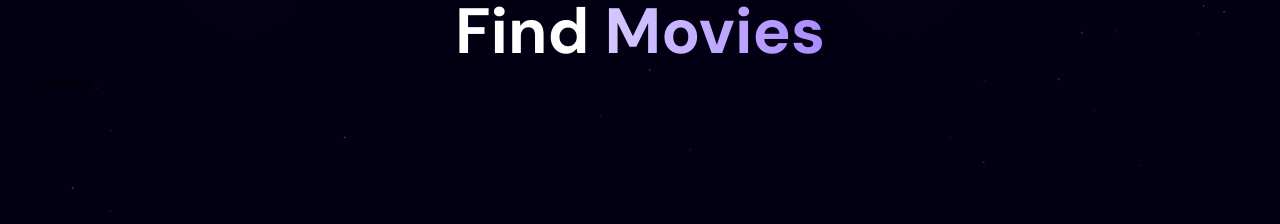
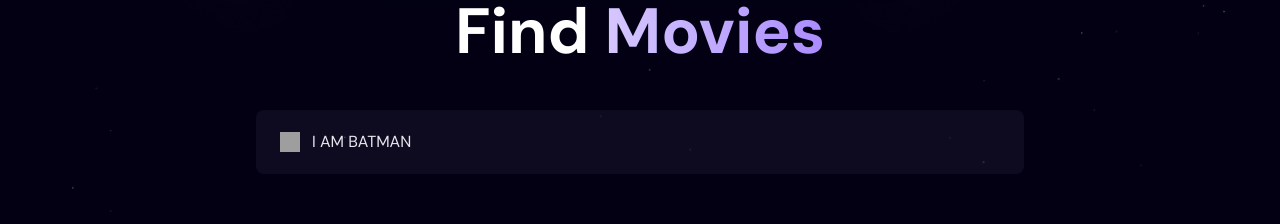
Before and after one commit to jihanv/movieapp, a React app: page / in a window 1280 px wide. Shown: the part 470-694 px from the top of the page. Built offline with nearby package versions, Linux system fonts and the light colour scheme; grey boxes are pictures that could not be loaded; the HTML template or start-up script is replaced by a standard one.

Commit message:
Add search component.

```diff
--- a/src/App.jsx
+++ b/src/App.jsx
@@ -1,7 +1,9 @@
-import React from 'react'
+import React, { useState } from 'react'
 import Search from './components/Search'
 
 const App = () => {
+
+  const [searchTerm, setSearchTerm] = useState('I AM BATMAN')
   return (
     <div>
       <div className='pattern'/>
@@ -10,7 +12,7 @@
           <img src="/movieapp/hero.png" alt="Hero Banner" />
           <h1>Find <span className='text-gradient'>Movies</span></h1>
         </header>
-        <Search />
+        <Search searchTerm={searchTerm} setSearchTerm={setSearchTerm} />
       </div>
     </div>
   )
--- a/src/components/Search.jsx
+++ b/src/components/Search.jsx
@@ -1,9 +1,18 @@
-import React from 'react'
+import React from "react";
 
-const Search = () => {
+const Search = (props) => {
   return (
-    <div>Search</div>
-  )
-}
+    <div className="search">
+      <div>
+        <img src="/movieapp/search.svg" alt="search" />
+        <input
+          type="text"
+          placeholder="Search Movies"
+          value={props.searchTerm}
+        ></input>
+      </div>
+    </div>
+  );
+};
 
-export default Search
+export default Search;
```
